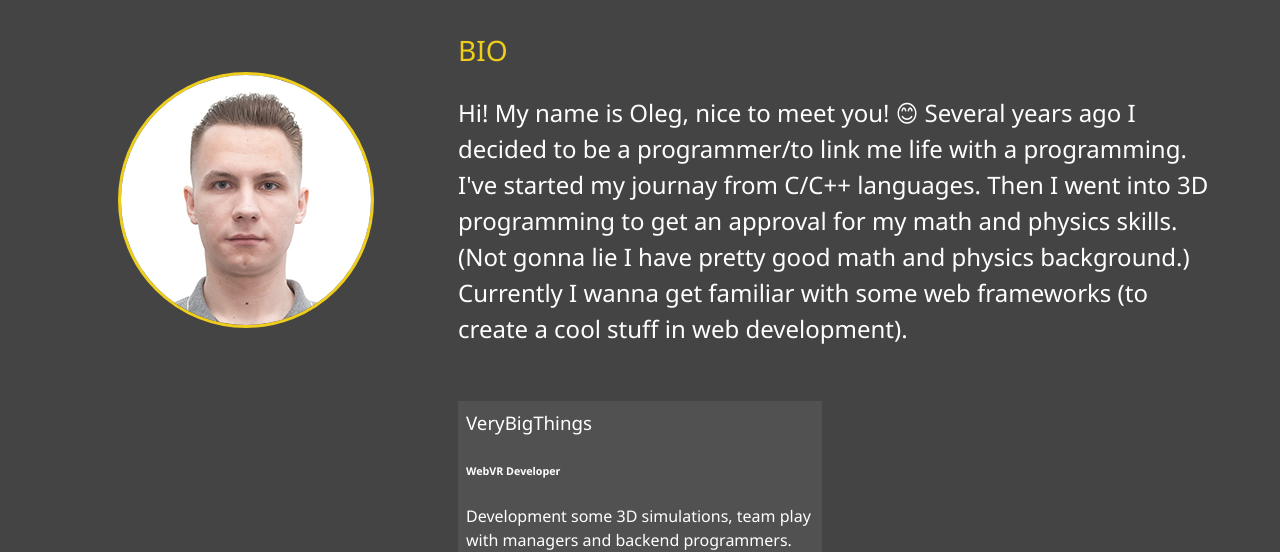
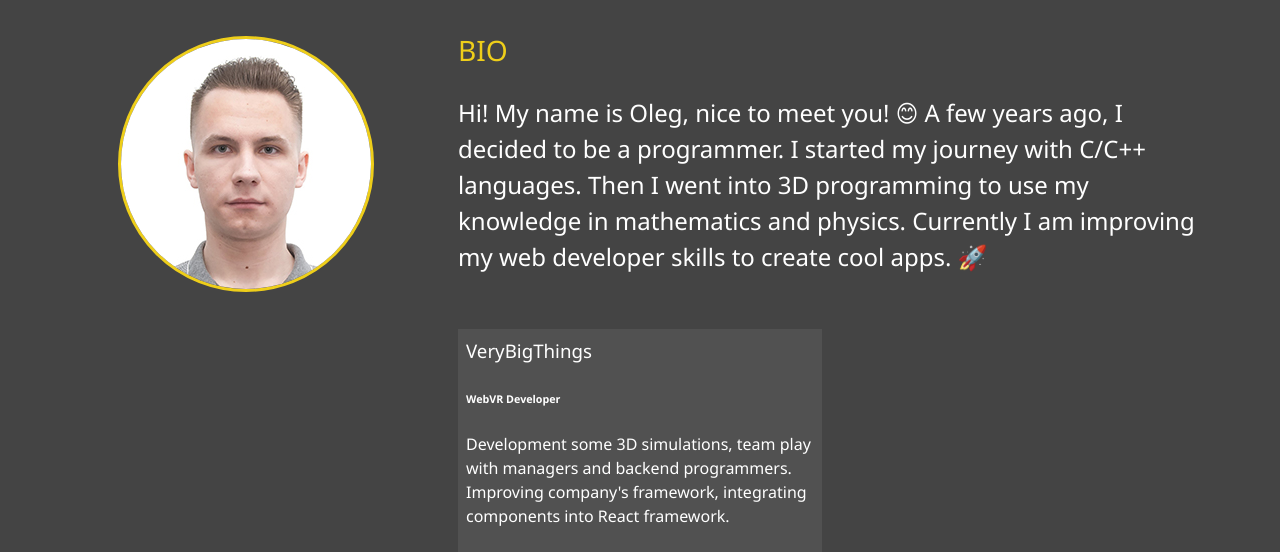
Before and after one commit to saveniukoleg/saveniukoleg-website, a website: page dist/about.html in a window 1280 px wide. Shown: the part 253-805 px from the top of the page. Drawn offline with Linux system fonts and the light colour scheme.

Commit message:
Update BIO text in About Me page

```diff
--- a/dist/about.html
+++ b/dist/about.html
@@ -53,11 +53,9 @@
       <div class="bio">
         <h3 class="text-secondary">BIO</h3>
         <p>
-          Hi! My name is Oleg, nice to meet you! 😊
-          Several years ago I decided to be a programmer/to link me life with a programming. I've started my journay
-          from C/C++ languages. Then I went into 3D programming to get an approval for my math and physics skills. (Not
-          gonna lie I have pretty good math and physics background.) Currently I wanna get familiar with some web
-          frameworks (to create a cool stuff in web development).
+          Hi! My name is Oleg, nice to meet you! 😊 A few years ago, I decided to be a programmer. I started my journey
+          with C/C++ languages. Then I went into 3D programming to use my knowledge in mathematics and physics.
+          Currently I am improving my web developer skills to create cool apps. 🚀
         </p>
       </div>
 
```
